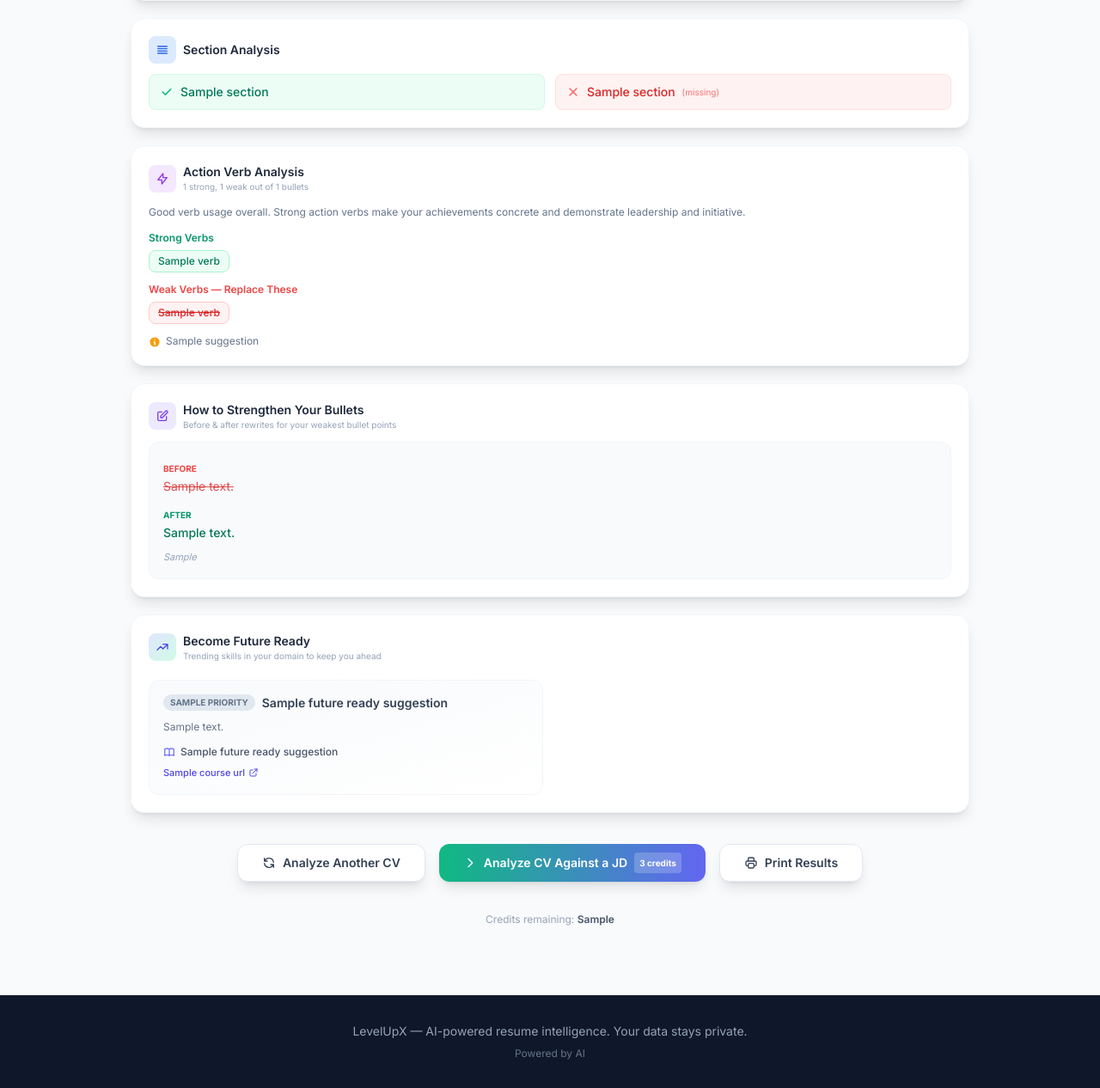
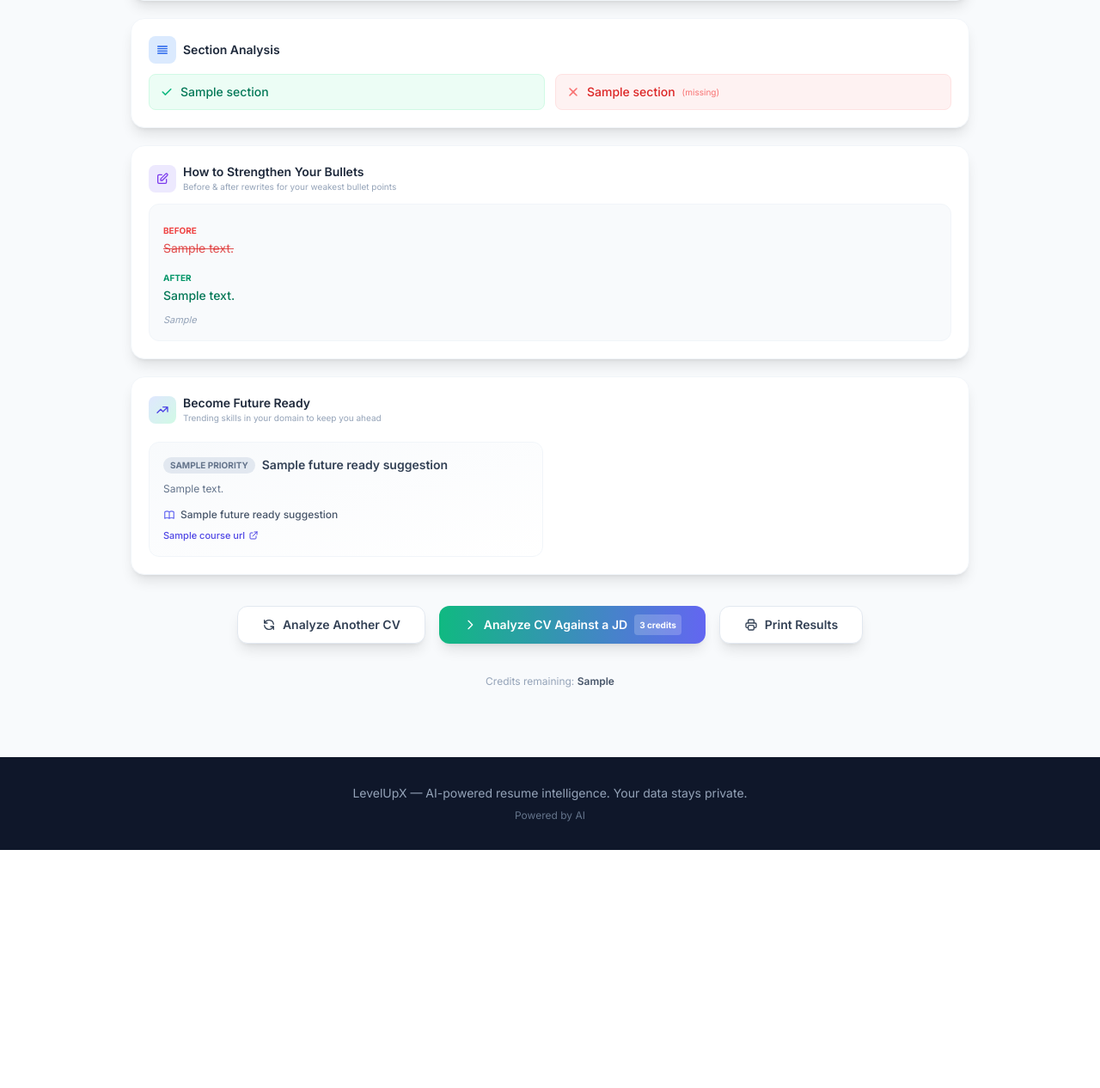
Before and after one commit to Sumant2298/cv-analyzer, a Flask app: template templates/cv_results.html in a window 1280 px wide. Shown: the part 690-1956 px from the top of the page at 86% size. After the commit the page ends 1679 px from the top, so only its background shows below. Run offline with Flask 3, Linux system fonts and the light colour scheme; the template is opened without the code that fills it: most values are stand-ins (such as "Sample title", 1, 10 or a date in 2020); some libraries are stand-ins or nearby versions.

Commit message:
UI polish: inline JD form, tab fixes, remove Action Verbs card, landing headline
- Add inline JD form to cv_results.html (no page navigation needed)
- Fix tab switching colors for JD vs CV groups (emerald vs brand)
- Reorder JD tabs: Upload File first, consistent with CV form
- Add file upload feedback labels on JD forms
- Remove Action Verb Analysis card from Tier 1 results
- Strip markdown ** from LLM output in templates + prompt
- Add "From Upload to Offer-Ready in 3 Steps" headline on landing page
- Change JD button text to "Analyse My CV Against JD"

Co-Authored-By: Claude Opus 4.6 <noreply@anthropic.com>

```diff
--- a/llm_service.py
+++ b/llm_service.py
@@ -984,7 +984,8 @@ Requirements:
 - 5-7 items in general_suggestions (first 2 high priority, next 2 medium, rest low)
 - Be specific to THIS CV — no generic advice
 - Do NOT suggest matching to a job description (user hasn't provided one yet)
-- Focus on: writing quality, structure, impact, clarity, completeness"""
+- Focus on: writing quality, structure, impact, clarity, completeness
+- NEVER use markdown formatting (no **, no ##, no *). All text must be plain text only."""
 
 
 def analyze_cv_only(cv_text: str) -> dict:
--- a/templates/cv_results.html
+++ b/templates/cv_results.html
@@ -106,7 +106,7 @@
                 {% for item in results.llm_insights.working_well|default([]) %}
                 <li class="flex items-start gap-2 text-sm text-slate-600">
                     <svg class="w-4 h-4 text-emerald-500 mt-0.5 flex-shrink-0" fill="currentColor" viewBox="0 0 20 20"><path fill-rule="evenodd" d="M16.707 5.293a1 1 0 010 1.414l-8 8a1 1 0 01-1.414 0l-4-4a1 1 0 011.414-1.414L8 12.586l7.293-7.293a1 1 0 011.414 0z" clip-rule="evenodd"/></svg>
-                    <span>{{ item }}</span>
+                    <span>{{ item|replace('**', '') }}</span>
                 </li>
                 {% endfor %}
             </ul>
@@ -123,7 +123,7 @@
                 {% for item in results.llm_insights.needs_improvement|default([]) %}
                 <li class="flex items-start gap-2 text-sm text-slate-600">
                     <svg class="w-4 h-4 text-red-400 mt-0.5 flex-shrink-0" fill="currentColor" viewBox="0 0 20 20"><path fill-rule="evenodd" d="M4.293 4.293a1 1 0 011.414 0L10 8.586l4.293-4.293a1 1 0 111.414 1.414L11.414 10l4.293 4.293a1 1 0 01-1.414 1.414L10 11.414l-4.293 4.293a1 1 0 01-1.414-1.414L8.586 10 4.293 5.707a1 1 0 010-1.414z" clip-rule="evenodd"/></svg>
-                    <span>{{ item }}</span>
+                    <span>{{ item|replace('**', '') }}</span>
                 </li>
                 {% endfor %}
             </ul>
@@ -213,58 +213,6 @@
         </div>
     </div>
 
-    <!-- Action Verb Analysis -->
-    <div class="bg-white rounded-2xl shadow-lg border border-slate-100 p-5 anim-fade-up-2">
-        <div class="flex items-center gap-2 mb-3">
-            <div class="w-8 h-8 bg-purple-100 rounded-lg flex items-center justify-center">
-                <svg class="w-4 h-4 text-purple-600" fill="none" stroke="currentColor" viewBox="0 0 24 24"><path stroke-linecap="round" stroke-linejoin="round" stroke-width="2" d="M13 10V3L4 14h7v7l9-11h-7z"/></svg>
-            </div>
-            <div>
-                <h3 class="font-semibold text-slate-800 text-sm">Action Verb Analysis</h3>
-                <p class="text-[10px] text-slate-400">{{ results.verbs.strong_verb_count|default(0) }} strong, {{ results.verbs.weak_verb_count|default(0) }} weak out of {{ results.verbs.total_bullets_analyzed|default(0) }} bullets</p>
-            </div>
-        </div>
-        <p class="text-xs text-slate-500 mb-3 leading-relaxed">
-            {% if results.verbs.strong_verb_count|default(0) == 0 and results.verbs.weak_verb_count|default(0) == 0 %}
-            Strong action verbs help your CV stand out to recruiters and ATS systems. Start bullet points with verbs like "engineered", "optimized", or "spearheaded" instead of "managed" or "worked on".
-            {% elif results.verbs.weak_verb_count|default(0) > results.verbs.strong_verb_count|default(0) %}
-            Your CV uses more generic verbs than impactful ones. Replacing weak verbs with strong action verbs can significantly improve how recruiters perceive your achievements.
-            {% else %}
-            Good verb usage overall. Strong action verbs make your achievements concrete and demonstrate leadership and initiative.
-            {% endif %}
-        </p>
-        {% if results.verbs.strong_verbs_found %}
-        <div class="mb-3">
-            <p class="text-xs font-semibold text-emerald-600 mb-1.5">Strong Verbs</p>
-            <div class="flex flex-wrap gap-1.5">
-                {% for verb in results.verbs.strong_verbs_found %}
-                <span class="bg-emerald-50 text-emerald-700 text-xs font-medium px-2.5 py-1 rounded-lg border border-emerald-200">{{ verb }}</span>
-                {% endfor %}
-            </div>
-        </div>
-        {% endif %}
-        {% if results.verbs.weak_verbs_found %}
-        <div class="mb-3">
-            <p class="text-xs font-semibold text-red-500 mb-1.5">Weak Verbs — Replace These</p>
-            <div class="flex flex-wrap gap-1.5">
-                {% for verb in results.verbs.weak_verbs_found %}
-                <span class="bg-red-50 text-red-600 text-xs font-medium px-2.5 py-1 rounded-lg border border-red-200 line-through">{{ verb }}</span>
-                {% endfor %}
-            </div>
-        </div>
-        {% endif %}
-        {% if results.verbs.suggestions %}
-        <div class="space-y-1.5 mt-3">
-            {% for suggestion in results.verbs.suggestions %}
-            <p class="text-xs text-slate-500 flex items-start gap-1.5">
-                <svg class="w-3.5 h-3.5 text-amber-500 mt-0.5 flex-shrink-0" fill="currentColor" viewBox="0 0 20 20"><path fill-rule="evenodd" d="M18 10a8 8 0 11-16 0 8 8 0 0116 0zm-7-4a1 1 0 11-2 0 1 1 0 012 0zM9 9a1 1 0 000 2v3a1 1 0 001 1h1a1 1 0 100-2v-3a1 1 0 00-1-1H9z" clip-rule="evenodd"/></svg>
-                {{ suggestion }}
-            </p>
-            {% endfor %}
-        </div>
-        {% endif %}
-    </div>
-
     <!-- Bullet Rewrites (P12) -->
     {% if results.bullet_rewrites %}
     <div class="bg-white rounded-2xl shadow-lg border border-slate-100 p-5 anim-fade-up-2">
@@ -347,17 +295,65 @@
     </details>
     {% endif %}
 
+    <!-- Inline JD Form (hidden by default, revealed on button click) -->
+    <div id="jd-inline-form" class="hidden no-print">
+        <form action="{{ url_for('analyze_jd') }}" method="post" enctype="multipart/form-data">
+            <div class="bg-white rounded-2xl shadow-xl border border-slate-100 overflow-hidden anim-fade-up-1">
+                <div class="bg-gradient-to-r from-emerald-600 to-brand-500 px-6 py-3 flex items-center justify-between">
+                    <h2 class="text-white font-semibold flex items-center gap-2">
+                        <svg class="w-5 h-5" fill="none" stroke="currentColor" viewBox="0 0 24 24"><path stroke-linecap="round" stroke-linejoin="round" stroke-width="2" d="M9 12h6m-6 4h6m2 5H7a2 2 0 01-2-2V5a2 2 0 012-2h5.586a1 1 0 01.707.293l5.414 5.414a1 1 0 01.293.707V19a2 2 0 01-2 2z"/></svg>
+                        Paste the Job Description
+                    </h2>
+                    <button type="button" onclick="document.getElementById('jd-inline-form').classList.add('hidden')" class="text-white/70 hover:text-white transition">
+                        <svg class="w-5 h-5" fill="none" stroke="currentColor" viewBox="0 0 24 24"><path stroke-linecap="round" stroke-linejoin="round" stroke-width="2" d="M6 18L18 6M6 6l12 12"/></svg>
+                    </button>
+                </div>
+                <div class="flex border-b border-slate-200" role="tablist">
+                    <button type="button" class="jd-tab flex-1 py-2.5 text-sm font-medium text-center transition border-b-2 border-emerald-500 text-emerald-600" onclick="switchTab('jd', this, 'jd-upload')">Upload File</button>
+                    <button type="button" class="jd-tab flex-1 py-2.5 text-sm font-medium text-center transition border-b-2 border-transparent text-slate-400 hover:text-slate-600" onclick="switchTab('jd', this, 'jd-paste')">Paste Text</button>
+                    <button type="button" class="jd-tab flex-1 py-2.5 text-sm font-medium text-center transition border-b-2 border-transparent text-slate-400 hover:text-slate-600" onclick="switchTab('jd', this, 'jd-url')">Job URL</button>
+                </div>
+                <div class="p-6">
+                    <div id="jd-upload" class="jd-panel">
+                        <label class="flex flex-col items-center justify-center w-full h-36 border-2 border-dashed border-slate-300 rounded-xl cursor-pointer hover:border-emerald-400 hover:bg-emerald-50/30 transition group">
+                            <svg class="w-10 h-10 text-slate-300 group-hover:text-emerald-400 transition mb-2" fill="none" stroke="currentColor" viewBox="0 0 24 24"><path stroke-linecap="round" stroke-linejoin="round" stroke-width="1.5" d="M7 16a4 4 0 01-.88-7.903A5 5 0 1115.9 6L16 6a5 5 0 011 9.9M15 13l-3-3m0 0l-3 3m3-3v12"/></svg>
+                            <span class="text-sm text-slate-500 group-hover:text-emerald-600 transition font-medium">Drop a file or click to browse</span>
+                            <span class="text-xs text-slate-400 mt-1">PDF, DOCX, or TXT (max 10 MB)</span>
+                            <input type="file" name="jd_file" accept=".pdf,.docx,.txt" class="hidden" id="jd_file_input">
+                        </label>
+                        <p class="text-xs text-emerald-600 font-medium mt-2 hidden" id="jd_file_label"></p>
+                    </div>
+                    <div id="jd-paste" class="jd-panel hidden">
+                        <textarea name="jd_text" rows="8" class="w-full border border-slate-200 rounded-xl p-4 text-sm focus:ring-2 focus:ring-emerald-400 focus:border-transparent resize-y placeholder:text-slate-400" placeholder="Paste the full job description here..."></textarea>
+                    </div>
+                    <div id="jd-url" class="jd-panel hidden">
+                        <input type="url" name="jd_url" class="w-full border border-slate-200 rounded-xl p-4 text-sm focus:ring-2 focus:ring-emerald-400 focus:border-transparent placeholder:text-slate-400" placeholder="https://example.com/job-posting">
+                        <p class="text-xs text-slate-400 mt-2">Paste the URL of the job posting. We'll extract the description automatically.</p>
+                    </div>
+                </div>
+                <div class="text-center pb-6 px-6">
+                    <button type="submit" class="inline-flex items-center gap-2 bg-gradient-to-r from-emerald-500 to-brand-500 hover:from-emerald-600 hover:to-brand-600 text-white font-semibold py-3 px-10 rounded-xl shadow-lg hover:shadow-xl transition-all text-base">
+                        <svg class="w-5 h-5" fill="none" stroke="currentColor" viewBox="0 0 24 24"><path stroke-linecap="round" stroke-linejoin="round" stroke-width="2" d="M9 5l7 7-7 7"/></svg>
+                        Analyse My CV Against JD
+                        <span class="text-xs bg-white/20 px-2 py-0.5 rounded font-bold">3 credits</span>
+                    </button>
+                    <p class="text-xs text-slate-400 mt-2">Your CV is already loaded from the analysis above</p>
+                </div>
+            </div>
+        </form>
+    </div>
+
     <!-- Action Buttons -->
     <div class="flex flex-wrap justify-center gap-4 py-4 no-print">
         <a href="{{ url_for('index') }}" class="inline-flex items-center gap-2 bg-white text-slate-700 font-semibold py-2.5 px-7 rounded-xl shadow-lg border border-slate-200 hover:bg-slate-50 transition-all text-sm">
             <svg class="w-4 h-4" fill="none" stroke="currentColor" viewBox="0 0 24 24"><path stroke-linecap="round" stroke-linejoin="round" stroke-width="2" d="M4 4v5h.582m15.356 2A8.001 8.001 0 004.582 9m0 0H9m11 11v-5h-.581m0 0a8.003 8.003 0 01-15.357-2m15.357 2H15"/></svg>
             Analyze Another CV
         </a>
-        <a href="{{ url_for('index') }}?mode=jd" class="inline-flex items-center gap-2 bg-gradient-to-r from-emerald-500 to-brand-500 hover:from-emerald-600 hover:to-brand-600 text-white font-semibold py-2.5 px-7 rounded-xl shadow-lg transition-all text-sm">
+        <button onclick="revealJDForm()" class="inline-flex items-center gap-2 bg-gradient-to-r from-emerald-500 to-brand-500 hover:from-emerald-600 hover:to-brand-600 text-white font-semibold py-2.5 px-7 rounded-xl shadow-lg transition-all text-sm">
             <svg class="w-4 h-4" fill="none" stroke="currentColor" viewBox="0 0 24 24"><path stroke-linecap="round" stroke-linejoin="round" stroke-width="2" d="M9 5l7 7-7 7"/></svg>
             Analyze CV Against a JD
             <span class="text-[10px] bg-white/20 px-1.5 py-0.5 rounded font-bold">3 credits</span>
-        </a>
+        </button>
         <button onclick="window.print()" class="inline-flex items-center gap-2 bg-white text-slate-700 font-semibold py-2.5 px-7 rounded-xl shadow-lg border border-slate-200 hover:bg-slate-50 transition-all text-sm">
             <svg class="w-4 h-4" fill="none" stroke="currentColor" viewBox="0 0 24 24"><path stroke-linecap="round" stroke-linejoin="round" stroke-width="2" d="M17 17h2a2 2 0 002-2v-4a2 2 0 00-2-2H5a2 2 0 00-2 2v4a2 2 0 002 2h2m2 4h6a2 2 0 002-2v-4a2 2 0 00-2-2H9a2 2 0 00-2 2v4a2 2 0 002 2zm8-12V5a2 2 0 00-2-2H9a2 2 0 00-2 2v4h10z"/></svg>
             Print Results
@@ -370,6 +366,12 @@
 </div>
 
 <script>
+function revealJDForm() {
+    const form = document.getElementById('jd-inline-form');
+    form.classList.remove('hidden');
+    form.scrollIntoView({ behavior: 'smooth', block: 'center' });
+}
+
 function switchTab(group, btn, targetId) {
     const tabClass = group + '-tab';
     const panelClass = group + '-panel';
@@ -383,5 +385,19 @@ function switchTab(group, btn, targetId) {
     document.getElementById(targetId).classList.remove('hidden');
 }
 
+/* JD File input label update */
+const jdInput = document.getElementById('jd_file_input');
+if (jdInput) {
+    jdInput.addEventListener('change', function() {
+        const label = document.getElementById('jd_file_label');
+        if (this.files.length > 0) {
+            label.textContent = 'Selected: ' + this.files[0].name;
+            label.classList.remove('hidden');
+        } else {
+            label.classList.add('hidden');
+        }
+    });
+}
+
 </script>
 {% endblock %}
--- a/templates/results.html
+++ b/templates/results.html
@@ -114,7 +114,7 @@
                 {% for item in results.llm_insights.working_well %}
                 <li class="flex items-start gap-2">
                     <svg class="w-4 h-4 text-green-500 mt-0.5 flex-shrink-0" fill="currentColor" viewBox="0 0 20 20"><path fill-rule="evenodd" d="M16.707 5.293a1 1 0 010 1.414l-8 8a1 1 0 01-1.414 0l-4-4a1 1 0 011.414-1.414L8 12.586l7.293-7.293a1 1 0 011.414 0z" clip-rule="evenodd"/></svg>
-                    <span class="text-sm text-slate-600 leading-relaxed">{{ item }}</span>
+                    <span class="text-sm text-slate-600 leading-relaxed">{{ item|replace('**', '') }}</span>
                 </li>
                 {% endfor %}
             </ul>
@@ -132,7 +132,7 @@
                 {% for item in results.llm_insights.needs_improvement %}
                 <li class="flex items-start gap-2">
                     <svg class="w-4 h-4 text-red-400 mt-0.5 flex-shrink-0" fill="currentColor" viewBox="0 0 20 20"><path fill-rule="evenodd" d="M10 18a8 8 0 100-16 8 8 0 000 16zM8.707 7.293a1 1 0 00-1.414 1.414L8.586 10l-1.293 1.293a1 1 0 101.414 1.414L10 11.414l1.293 1.293a1 1 0 001.414-1.414L11.414 10l1.293-1.293a1 1 0 00-1.414-1.414L10 8.586 8.707 7.293z" clip-rule="evenodd"/></svg>
-                    <span class="text-sm text-slate-600 leading-relaxed">{{ item }}</span>
+                    <span class="text-sm text-slate-600 leading-relaxed">{{ item|replace('**', '') }}</span>
                 </li>
                 {% endfor %}
             </ul>
```
Also changed, not shown: templates/index.html (+27 -10 lines).
